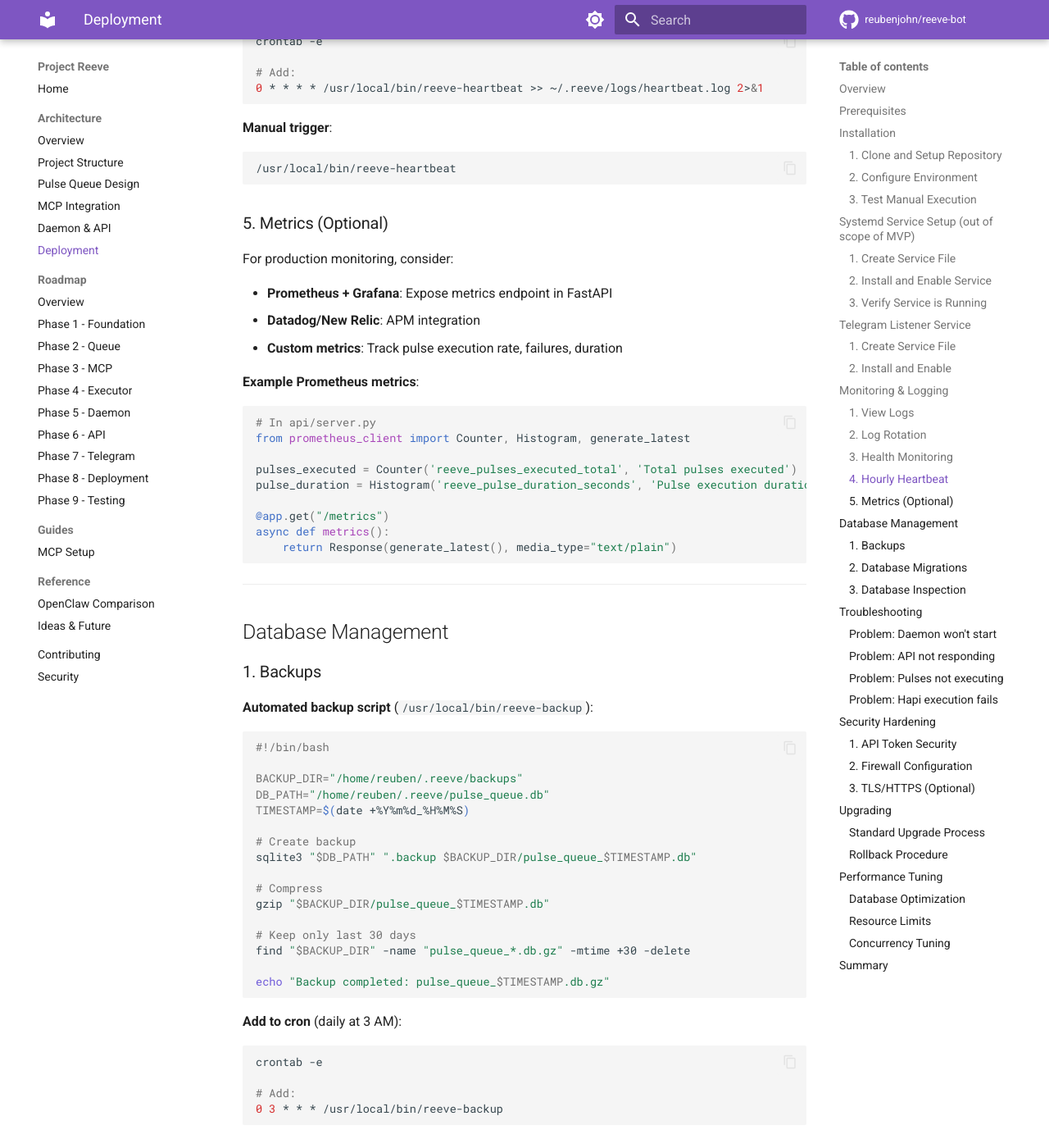
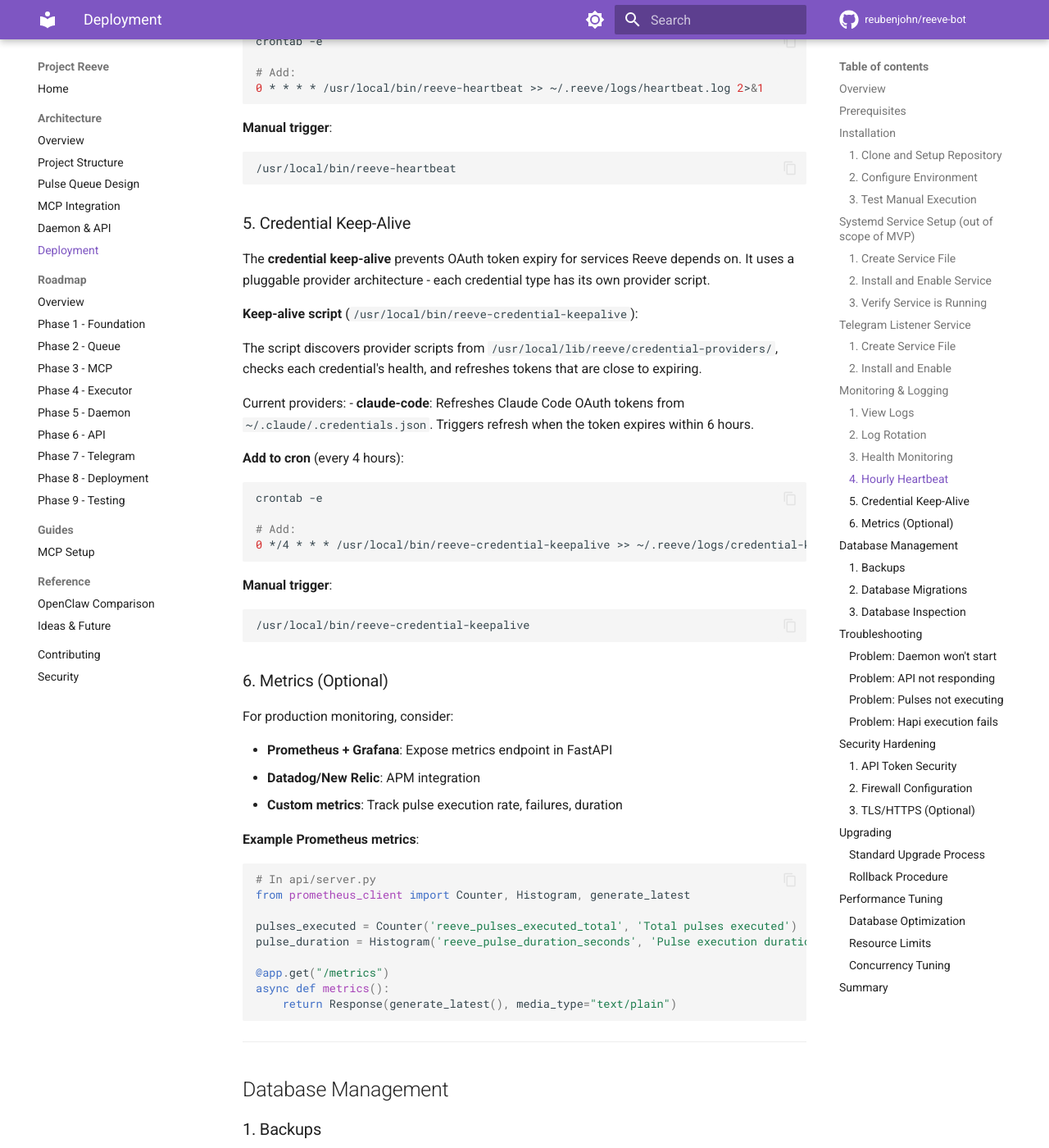
Before and after one commit to reubenjohn/reeve_bot, an MkDocs documentation site: the page built from docs/architecture/deployment.md, in a window 1280 px wide and 1400 px high, scrolled down 7002 px. Shown: the whole window at 82% size. Built offline with MkDocs 1.6.1 and Material for MkDocs 9.7.7, drawn with Linux system fonts in a browser that asks for light colours; comment, search, counter and statistics services are not loaded; some of the changed text lies outside the part shown.

Commit message:
feat: Add pluggable credential keep-alive system
Adds a generic credential refresh system to prevent OAuth token expiry
when Reeve is invoked non-interactively via hapi --print. Uses a
pluggable provider architecture where each credential type has its own
provider script.

New files:
- deploy/credential-providers/claude-code.sh: Claude Code OAuth provider
  that checks ~/.claude/.credentials.json expiry and refreshes via
  interactive claude session
- deploy/scripts/reeve-credential-keepalive.sh: Orchestrator that
  discovers providers, checks health, and triggers refresh as needed

Updated deploy infrastructure:
- install.sh: Installs keepalive script and credential providers
- uninstall.sh: Cleans up installed files
- cron template: 4-hour schedule for credential keep-alive
- deploy/README.md: Updated directory tree, file locations, commands

Updated documentation:
- docs/architecture/deployment.md: New Credential Keep-Alive section
- docs/debugging.md: Log sources, troubleshooting, log locations
- docs/roadmap/phase-8-deployment.md: Directory tree and cron output
- demos/: Updated demo script and README

via [HAPI](https://hapi.run)

Co-Authored-By: HAPI <noreply@hapi.run>

````diff
--- a/docs/architecture/deployment.md
+++ b/docs/architecture/deployment.md
@@ -358,7 +358,32 @@ crontab -e
 /usr/local/bin/reeve-heartbeat
 ```
 
-### 5. Metrics (Optional)
+### 5. Credential Keep-Alive
+
+The **credential keep-alive** prevents OAuth token expiry for services Reeve depends on. It uses a pluggable provider architecture - each credential type has its own provider script.
+
+**Keep-alive script** (`/usr/local/bin/reeve-credential-keepalive`):
+
+The script discovers provider scripts from `/usr/local/lib/reeve/credential-providers/`, checks each credential's health, and refreshes tokens that are close to expiring.
+
+Current providers:
+- **claude-code**: Refreshes Claude Code OAuth tokens from `~/.claude/.credentials.json`. Triggers refresh when the token expires within 6 hours.
+
+**Add to cron** (every 4 hours):
+
+```bash
+crontab -e
+
+# Add:
+0 */4 * * * /usr/local/bin/reeve-credential-keepalive >> ~/.reeve/logs/credential-keepalive.log 2>&1
+```
+
+**Manual trigger**:
+```bash
+/usr/local/bin/reeve-credential-keepalive
+```
+
+### 6. Metrics (Optional)
 
 For production monitoring, consider:
 
@@ -720,6 +745,7 @@ for pulse in pulses:
 - ✅ Daily database backups
 - ✅ Log rotation configured
 - ✅ Health monitoring in place
+- ✅ Credential keep-alive configured
 - ✅ API token secured
 - ✅ Firewall configured
 - ✅ Upgrade/rollback procedure documented
````
Also changed, not shown: demos/README.md (+1 -1 lines), deploy/README.md (+9 -1 lines), docs/debugging.md (+10 -0 lines), docs/roadmap/phase-8-deployment.md (+6 -2 lines), 6 other files.
